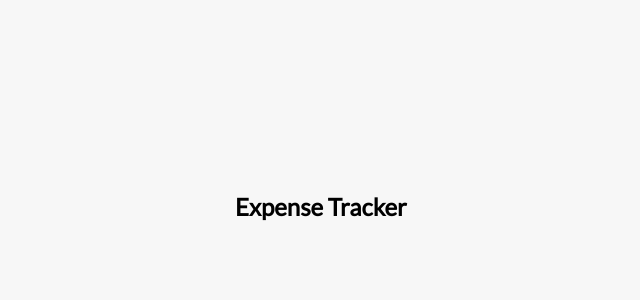
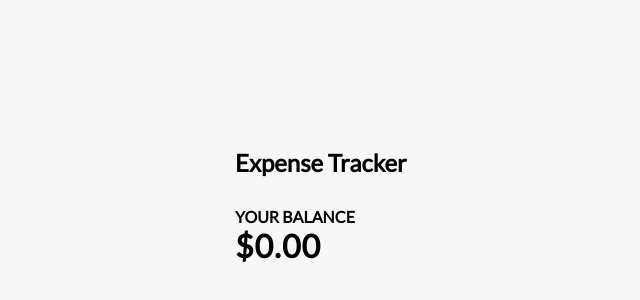
Before and after one commit to Nitin1692/Expense-Tracker, a React (Create React App) app: page / in a window 1280 px wide. Shown: the part 188-488 px from the top of the page, without its empty margins (230-870 px from the left). Built offline with nearby package versions, Linux system fonts and the light colour scheme.

Commit message:
Balance portion is done

```diff
--- a/src/App.js
+++ b/src/App.js
@@ -1,12 +1,13 @@
 import './App.css';
 import Header from './components/Header'
+import Balance from './components/Balance';
 
 function App() {
   return (
     <div>
       <Header />
       <div className="container">
-
+          <Balance />
       </div>
     </div>
   );
--- a/src/components/Balance.js
+++ b/src/components/Balance.js
@@ -0,0 +1,12 @@
+import React from 'react'
+
+function Balance() {
+  return (
+    <>
+        <h4>Your Balance</h4>
+        <h1 id="balance">$0.00</h1>
+    </>
+  )
+}
+
+export default Balance
```
